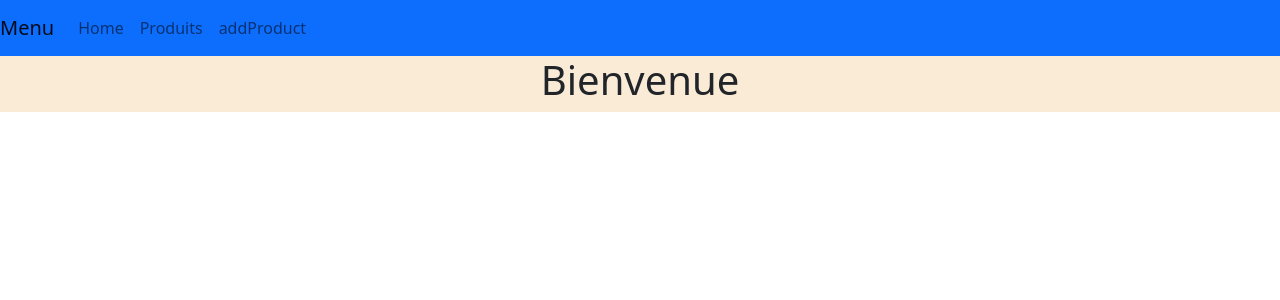
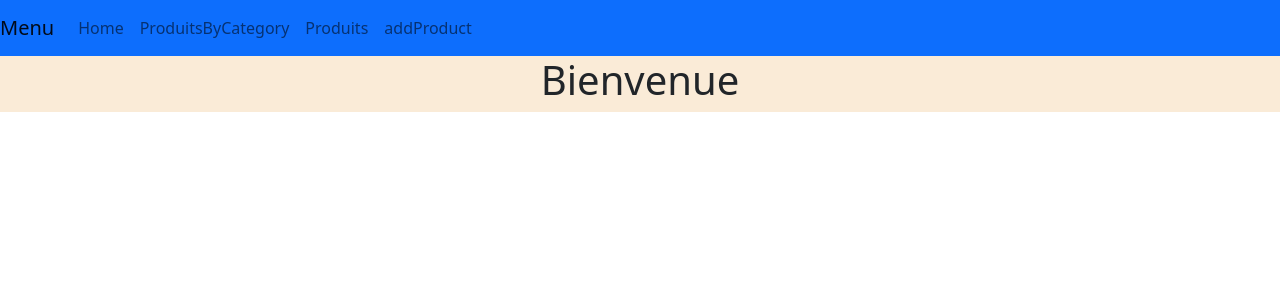
Before and after one commit to YoussefGhollamallah/revisions-poo, a PHP site: page / in a window 1280 px wide. Shown: the top 300 px of the page. Run offline with PHP 8.4, Linux system fonts and the light colour scheme; a stand-in replaces the project's code that opens the database connection; some libraries are stand-ins or nearby versions.

Commit message:
ajout : ajout d'un lien dans la nav

```diff
--- a/includes/_header.php
+++ b/includes/_header.php
@@ -10,7 +10,10 @@
                     <a class="nav-link" href="index.php?page=index">Home</a>
                 </li>
                 <li class="nav-item">
-                    <a class="nav-link" href="index.php?page=produit">Produits</a>
+                    <a class="nav-link" href="index.php?page=Product">ProduitsByCategory</a>
+                </li>
+                <li class="nav-item">
+                    <a class="nav-link" href="index.php?page=getProductByCategory">Produits</a>
                 </li>
                 <li>
                     <a class="nav-link" href="index.php?page=addProduct">addProduct</a>
```
